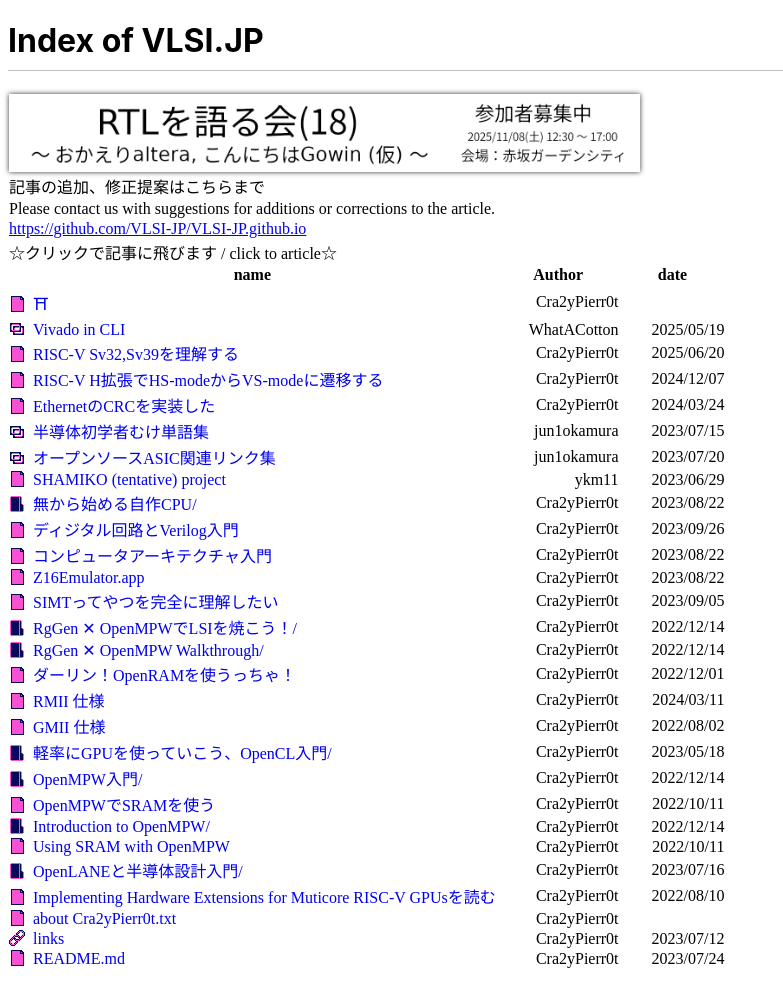
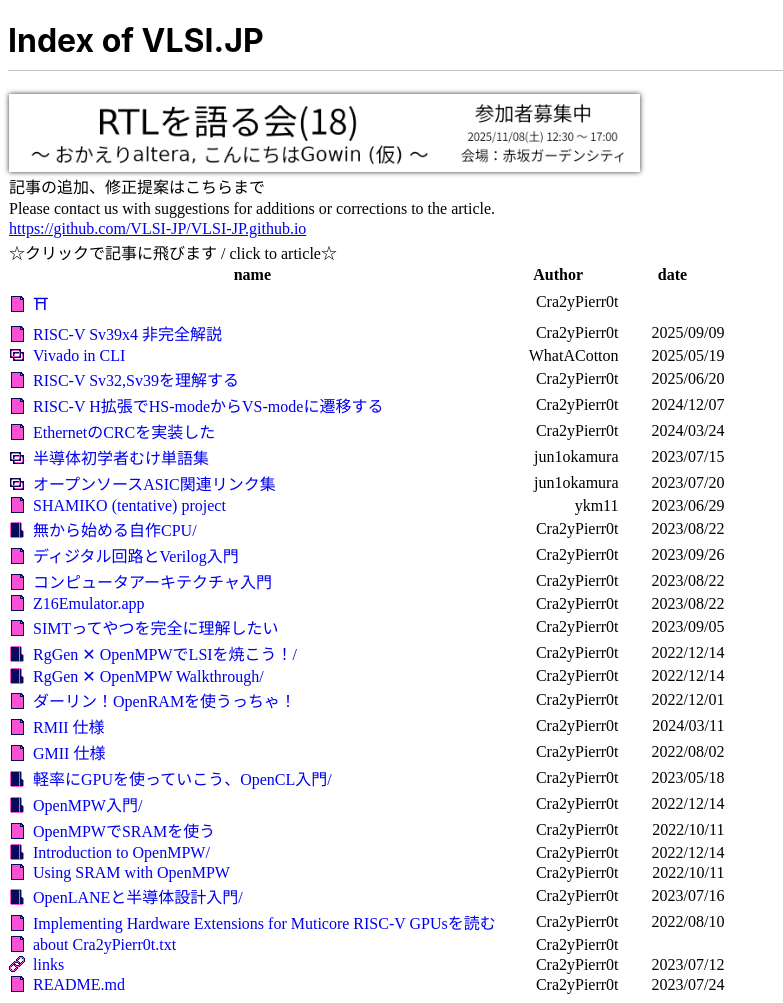
Before and after one commit to VLSI-JP/VLSI-JP.github.io, a Jekyll site: the page built from index.html, in a window 1280 px wide. Shown: the whole page, without its empty margins (0-783 px from the left). Built offline with Jekyll 4.4.1, drawn with Linux system fonts in a browser that asks for light colours; before the commit the page ends 977 px from its top, so only the background shows below that.

Commit message:
update article list

```diff
--- a/_data/article_list.yml
+++ b/_data/article_list.yml
@@ -3,6 +3,12 @@
   author: Cra2yPierr0t
   date:
   link: Shrine.html
+
+- title: RISC-V Sv39x4 非完全解説
+  author: Cra2yPierr0t
+  date: 2025/09/09
+  link: RISCVSv39x4.html#risc-v-sv39x4-%E9%9D%9E%E5%AE%8C%E5%85%A8%E8%A7%A3%E8%AA%AC
+  icon: file
 
 - title: Vivado in CLI
   author: WhatACotton
```
